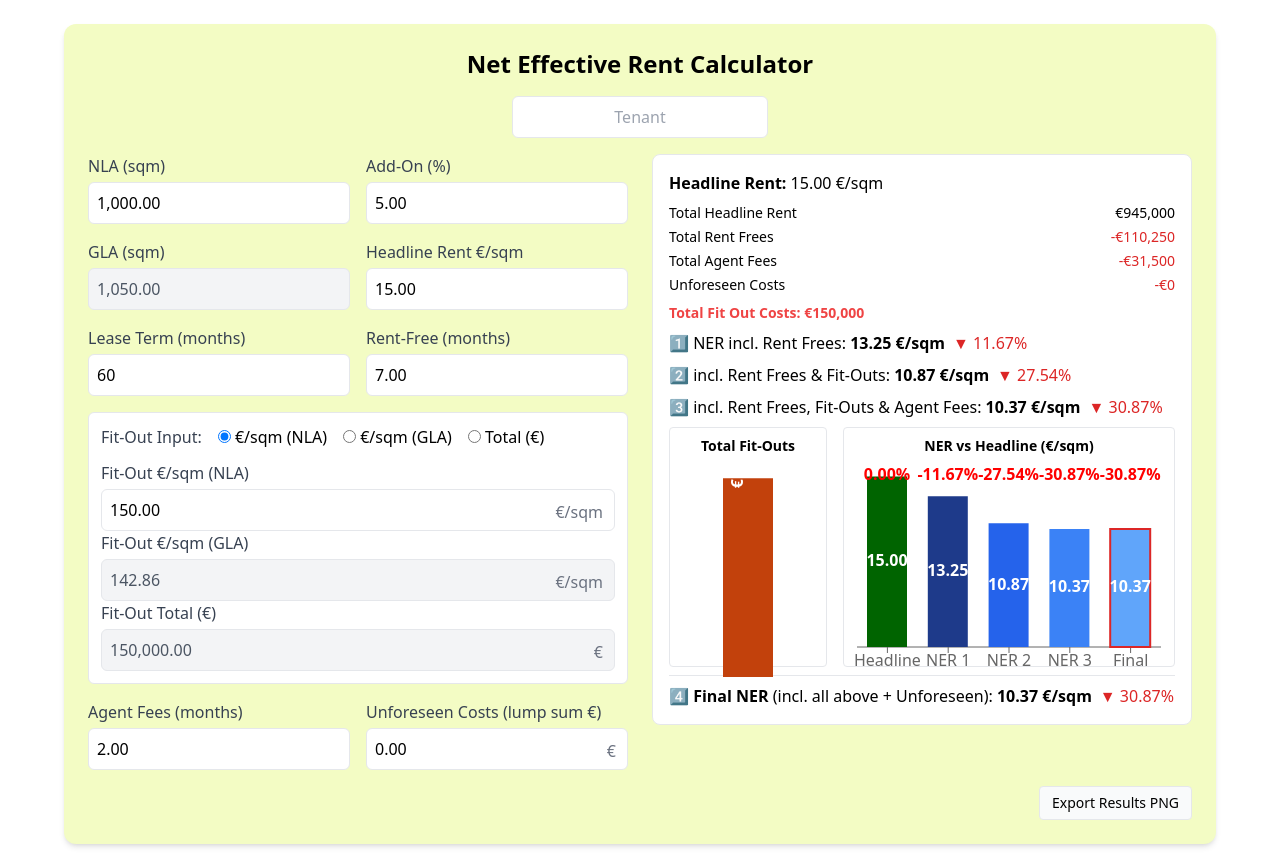
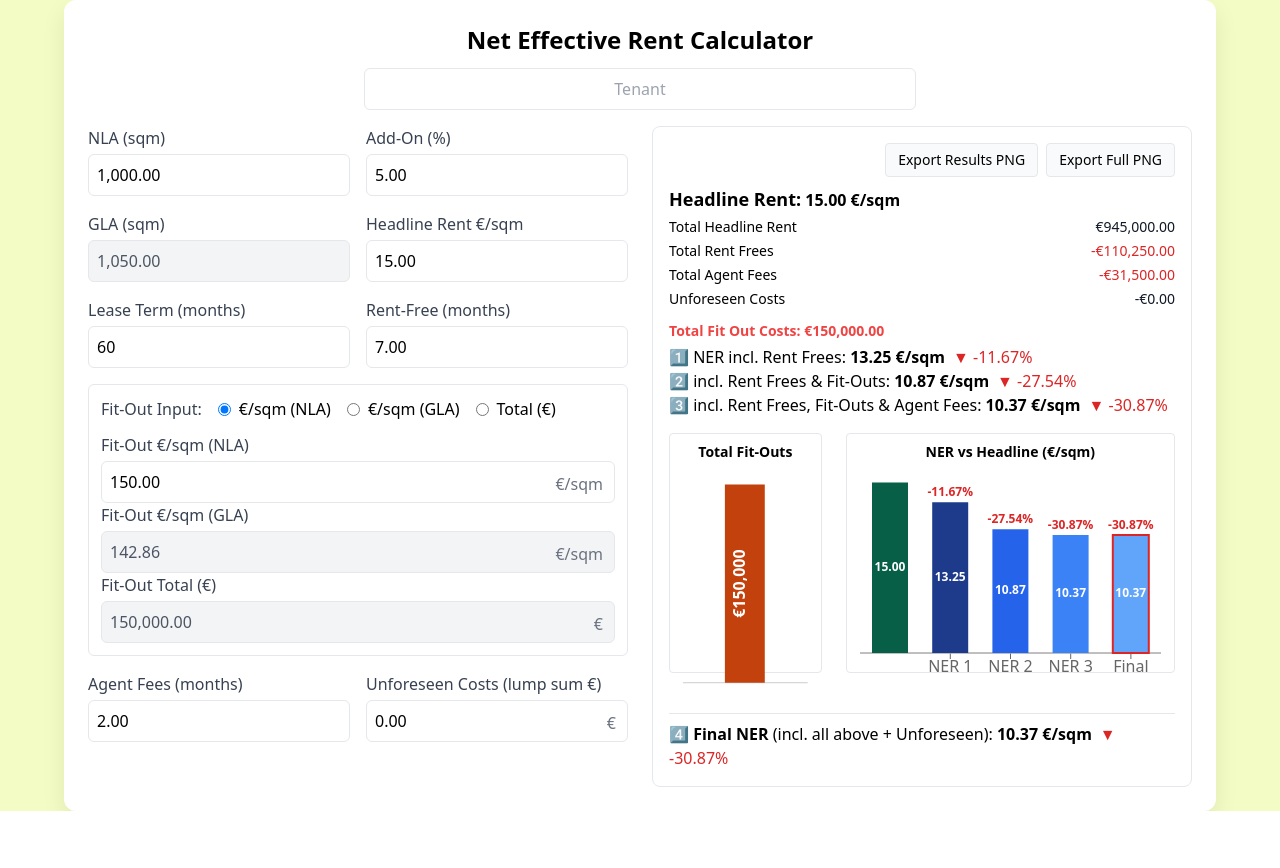
Before and after one commit to Musicandy13/Net-Effective-Rent-Calculator, a React (Vite) app: page / in a window 1280 px wide. After the commit the page ends 811 px from the top, so only its background shows below. Built offline with nearby package versions, Linux system fonts and the light colour scheme.

Commit message:
Update App.jsx

```diff
--- a/src/App.jsx
+++ b/src/App.jsx
@@ -1,4 +1,4 @@
-import { useEffect, useMemo, useState, useRef } from "react";
+import { useEffect, useMemo, useRef, useState } from "react";
 import {
   ResponsiveContainer,
   BarChart,
@@ -7,6 +7,7 @@ import {
   YAxis,
   Tooltip,
   LabelList,
+  ReferenceLine,
   Cell,
 } from "recharts";
 import { toPng } from "html-to-image";
@@ -29,32 +30,49 @@ const FCUR = (n) =>
   (Number.isFinite(n) ? n : 0).toLocaleString("en-US", {
     style: "currency",
     currency: "EUR",
-    maximumFractionDigits: 0, // Fit-Out besser ohne Kommastellen
+  });
+const FCUR0 = (n) =>
+  (Number.isFinite(n) ? n : 0).toLocaleString("en-US", {
+    style: "currency",
+    currency: "EUR",
+    minimumFractionDigits: 0,
+    maximumFractionDigits: 0,
   });
 
-/* ---------- delta badge ---------- */
+/* Geldwert mit Farbe je nach Vorzeichen */
+function Money({ value }) {
+  const cls = value < 0 ? "text-red-600 font-medium" : "text-gray-900 font-medium";
+  return <span className={cls}>{FCUR(value)}</span>;
+}
+
+/* Delta vs Headline */
 function Delta({ base, val }) {
   const pct = base > 0 ? ((val - base) / base) * 100 : 0;
-  const rounded = Math.abs(pct) < 0.005 ? 0 : pct;
-  const down = rounded < 0;
+  const up = pct > 0;
+  const down = pct < 0;
+  const sign = pct > 0 ? "+" : "";
   return (
-    <span className={`${down ? "text-red-600" : "text-green-600"} font-medium ml-2`}>
-      {down ? "▼" : "▲"} {F(Math.abs(rounded), 2)}%
+    <span className={`${down ? "text-red-600" : up ? "text-green-600" : "text-gray-500"} font-medium ml-2`}>
+      {down ? "▼" : up ? "▲" : "■"} {sign}{F(pct, 2)}%
     </span>
   );
 }
 
-/* ---------- numeric input ---------- */
-function NumericField({ label, value, onChange, format = "2dec", step = 1, min = 0, readOnly = false, suffix }) {
+/* ---------- Numeric Input ---------- */
+function NumericField({
+  label,
+  value,
+  onChange,
+  format = "2dec",
+  step = 1,
+  min = 0,
+  readOnly = false,
+  onCommit,
+  suffix,
+}) {
   const [focus, setFocus] = useState(false);
   const num = P(value);
-  const show = focus
-    ? value
-    : format === "int"
-    ? F(num, 0)
-    : format === "1dec"
-    ? F(num, 1)
-    : F(num, 2);
+  const show = focus ? value : format === "int" ? F(num, 0) : format === "1dec" ? F(num, 1) : F(num, 2);
   return (
     <label className="block">
       <span className="text-gray-700">{label}</span>
@@ -71,6 +89,7 @@ function NumericField({ label, value, onChange, format = "2dec", step = 1, min =
             setFocus(false);
             const n = clamp(P(e.target.value), min);
             onChange(String(n));
+            onCommit?.(n);
           }}
           onChange={(e) => onChange(e.target.value.replace(/[^\d.,-]/g, ""))}
           className={`mt-1 block w-full border rounded-md p-2 pr-16 ${readOnly ? "bg-gray-100 text-gray-600" : ""}`}
@@ -85,24 +104,59 @@ function NumericField({ label, value, onChange, format = "2dec", step = 1, min =
   );
 }
 
-/* ---------- chart labels ---------- */
-const VerticalMoneyLabel = ({ x, y, value }) => (
-  <text x={x + 20} y={y + 10} fill="white" fontWeight="bold" transform={`rotate(-90, ${x + 20}, ${y + 10})`}>
-    {FCUR(value)}
+/* ---------- Custom Chart Labels ---------- */
+const PercentLabel = ({ x, y, width, value }) => {
+  if (value == null) return null;
+  const cx = x + width / 2;
+  const fill = value < 0 ? "#dc2626" : "#16a34a";
+  const sign = value > 0 ? "+" : "";
+  return (
+    <text x={cx} y={y - 6} textAnchor="middle" fill={fill} fontSize={12} fontWeight="700">
+      {sign}{F(value, 2)}%
     </text>
   );
-const BarNumberLabel = ({ x, y, width, height, value }) => (
-  <text x={x + width / 2} y={y + height / 2} fill="white" fontWeight="bold" textAnchor="middle" dominantBaseline="middle">
+};
+
+const BarNumberLabel = ({ x, y, width, height, value }) => {
+  if (value == null) return null;
+  const cx = x + width / 2;
+  const cy = y + height / 2;
+  return (
+    <text
+      x={cx}
+      y={cy}
+      textAnchor="middle"
+      dominantBaseline="middle"
+      fill="#ffffff"
+      fontSize={12}
+      fontWeight="800"
+    >
       {F(value, 2)}
     </text>
   );
-const PercentLabel = ({ x, width, value }) => (
-  <text x={x + width / 2} y={20} fill="red" fontWeight="bold" textAnchor="middle">
-    {F(value, 2)}%
+};
+
+/* Fit-Outs: vertikal, ohne Nachkommastellen */
+const VerticalMoneyLabel0 = ({ x, y, width, height, value }) => {
+  if (value == null) return null;
+  const cx = x + width / 2;
+  const cy = y + height / 2;
+  return (
+    <text
+      x={cx}
+      y={cy}
+      transform={`rotate(-90, ${cx}, ${cy})`}
+      textAnchor="middle"
+      fill="#ffffff"
+      fontSize={16}
+      fontWeight="800"
+    >
+      {FCUR0(value)}
     </text>
   );
+};
 
-/* ---------- app ---------- */
+/* ---------- App ---------- */
 export default function App() {
   const [f, setF] = useState({
     tenant: "",
@@ -118,9 +172,11 @@ export default function App() {
     fitTot: "150000.00",
     unforeseen: "0",
   });
-  const [isExporting, setIsExporting] = useState(false);
   const S = (k) => (v) => setF((s) => ({ ...s, [k]: v }));
 
+  const [isExporting, setIsExporting] = useState(false);
+
+  /* parsed */
   const nla = clamp(P(f.nla));
   const addon = clamp(P(f.addon));
   const rent = clamp(P(f.rent));
@@ -128,6 +184,8 @@ export default function App() {
   const rf = clamp(P(f.rf));
   const agent = clamp(P(f.agent));
   const unforeseen = clamp(P(f.unforeseen));
+
+  /* derived */
   const gla = useMemo(() => nla * (1 + addon / 100), [nla, addon]);
   const months = Math.max(0, duration - rf);
   const gross = rent * gla * months;
@@ -136,6 +194,7 @@ export default function App() {
   const perGLA = clamp(P(f.fitPerGLA));
   const tot = clamp(P(f.fitTot));
 
+  /* sync fit-outs */
   useEffect(() => {
     const nNLA = clamp(P(f.fitPerNLA));
     const nGLA = clamp(P(f.fitPerGLA));
@@ -143,24 +202,27 @@ export default function App() {
     if (f.fitMode === "perNLA") {
       const t = nNLA * nla;
       const g = gla > 0 ? t / gla : 0;
-      S("fitTot")(String(t));
-      S("fitPerGLA")(String(g));
+      if (Math.abs(t - nTot) > 1e-9) S("fitTot")(String(t));
+      if (Math.abs(g - nGLA) > 1e-9) S("fitPerGLA")(String(g));
     } else if (f.fitMode === "perGLA") {
       const t = nGLA * gla;
       const n = nla > 0 ? t / nla : 0;
-      S("fitTot")(String(t));
-      S("fitPerNLA")(String(n));
+      if (Math.abs(t - nTot) > 1e-9) S("fitTot")(String(t));
+      if (Math.abs(n - nNLA) > 1e-9) S("fitPerNLA")(String(n));
     } else {
       const n = nla > 0 ? nTot / nla : 0;
       const g = gla > 0 ? nTot / gla : 0;
-      S("fitPerNLA")(String(n));
-      S("fitPerGLA")(String(g));
+      if (Math.abs(n - nNLA) > 1e-9) S("fitPerNLA")(String(n));
+      if (Math.abs(g - nGLA) > 1e-9) S("fitPerGLA")(String(g));
     }
   }, [f.fitMode, f.nla, f.addon, f.fitPerNLA, f.fitPerGLA, f.fitTot]);
 
-  const totalFit = f.fitMode === "perNLA" ? perNLA * nla : f.fitMode === "perGLA" ? perGLA * gla : tot;
+  const totalFit =
+    f.fitMode === "perNLA" ? perNLA * nla : f.fitMode === "perGLA" ? perGLA * gla : tot;
+
   const agentFees = agent * rent * gla;
   const denom = Math.max(1e-9, duration * gla);
+
   const ner1 = gross / denom;
   const ner2 = (gross - totalFit) / denom;
   const ner3 = (gross - totalFit - agentFees) / denom;
@@ -171,35 +233,32 @@ export default function App() {
   const totalAgentFees = agentFees;
   const totalUnforeseen = unforeseen;
 
-  // Farben
+  /* colors */
   const FIT_OUT_COLOR = "#c2410c";
+  const HEADLINE_COLOR = "#065f46";
   const NER_COLORS = ["#1e3a8a", "#2563eb", "#3b82f6", "#60a5fa"];
+
+  /* chart data */
   const chartFitOutData = [{ name: "Fit-Outs", eur: totalFit }];
   const nerBars = [
-    { label: "Headline", val: rent },
-    { label: "NER 1", val: ner1 },
-    { label: "NER 2", val: ner2 },
-    { label: "NER 3", val: ner3 },
-    { label: "Final", val: ner4 },
-  ].map((d, i) => ({
-    name: d.label,
-    sqm: d.val,
-    pct: rent > 0 ? ((d.val - rent) / rent) * 100 : 0,
-    color: i === 0 ? "darkgreen" : NER_COLORS[i - 1],
-  }));
+    { label: "Headline", val: rent, pct: null, color: HEADLINE_COLOR },
+    { label: "NER 1", val: ner1, pct: rent > 0 ? ((ner1 - rent) / rent) * 100 : null, color: NER_COLORS[0] },
+    { label: "NER 2", val: ner2, pct: rent > 0 ? ((ner2 - rent) / rent) * 100 : null, color: NER_COLORS[1] },
+    { label: "NER 3", val: ner3, pct: rent > 0 ? ((ner3 - rent) / rent) * 100 : null, color: NER_COLORS[2] },
+    { label: "Final",   val: ner4, pct: rent > 0 ? ((ner4 - rent) / rent) * 100 : null, color: NER_COLORS[3] },
+  ].map(d => ({ name: d.label, sqm: d.val, pct: d.pct, color: d.color }));
 
-  const resultsContentRef = useRef(null);
+  /* export refs */
+  const pageRef = useRef(null);           // entire page (inputs + results)
+  const resultsCardRef = useRef(null);    // card incl. buttons
+  const resultsContentRef = useRef(null); // content only (no buttons)
 
-  const exportResultsPNG = async () => {
-    if (!resultsContentRef.current) return;
+  /* generic export */
+  const exportNode = async (node, filename) => {
+    if (!node) return;
+    const w = node.scrollWidth;
+    const h = node.scrollHeight;
     try {
-      setIsExporting(true);
-      await new Promise((r) => requestAnimationFrame(() => requestAnimationFrame(r)));
-      const node = resultsContentRef.current;
-      const rect = node.getBoundingClientRect();
-      const pad = 24;
-      const w = Math.ceil(rect.width) + pad * 2;
-      const h = Math.ceil(rect.height) + pad * 2;
       const dataUrl = await toPng(node, {
         cacheBust: true,
         pixelRatio: 3,
@@ -208,118 +267,234 @@ export default function App() {
         height: h,
         canvasWidth: w,
         canvasHeight: h,
-        style: { padding: `${pad}px`, margin: "0", overflow: "visible", boxShadow: "none", borderRadius: "0" },
       });
+      const a = document.createElement("a");
+      a.href = dataUrl;
+      a.download = filename;
+      a.click();
+    } catch (e) {
+      console.error("PNG export failed", e);
+    }
+  };
+
+  /* results export – anti-clipping */
+  const exportResultsPNG = async () => {
+    if (!resultsContentRef.current) return;
+    try {
+      setIsExporting(true);
+      // zwei Frames warten, damit Recharts-Layout fertig ist
+      await new Promise(r => requestAnimationFrame(() => requestAnimationFrame(r)));
+
+      const node = resultsContentRef.current;
+      const rect = node.getBoundingClientRect();
+      const pad = 24; // Sicherheitsrand
+
+      const w = Math.ceil(rect.width) + pad * 2;
+      const h = Math.ceil(rect.height) + pad * 2;
+
+      const dataUrl = await toPng(node, {
+        cacheBust: true,
+        pixelRatio: 3,
+        backgroundColor: "#ffffff",
+        width: w,
+        height: h,
+        canvasWidth: w,
+        canvasHeight: h,
+        style: {
+          padding: `${pad}px`,
+          margin: "0",
+          overflow: "visible",
+          boxShadow: "none",
+          borderRadius: "0",
+        },
+      });
+
       const a = document.createElement("a");
       a.href = dataUrl;
       a.download = "ner-results.png";
       a.click();
+    } catch (e) {
+      console.error("PNG export failed", e);
     } finally {
       setIsExporting(false);
     }
   };
 
   return (
-    <div className="min-h-screen bg-white py-6"> {/* GANZER Hintergrund weiß */}
-      <div className="p-6 max-w-6xl mx-auto bg-[#F3FCC4] rounded-xl shadow-md"> {/* Innen Box Lemongras */}
-        <h2 className="text-2xl font-bold mb-4 text-center">Net Effective Rent Calculator</h2>
+    <div style={{ backgroundColor: "#F3FCC4" }}>
+      <div
+        ref={pageRef}
+        className="p-6 max-w-6xl mx-auto bg-white rounded-xl shadow-md"
+        style={{ boxShadow: "0 10px 25px rgba(0,0,0,.08)" }}
+      >
+        {/* Titel */}
+        <h2 className="text-2xl font-bold mb-2 text-center">Net Effective Rent Calculator</h2>
+
+        {/* Ein Tenant-Feld (ohne Titel) */}
+        <div className="mb-4 flex justify-center">
+          <div className="w-full md:w-1/2">
             <input
               type="text"
-          placeholder="Tenant"
               value={f.tenant}
               onChange={(e) => S("tenant")(e.target.value)}
-          className="block mx-auto mb-4 border rounded-md p-2 w-64 text-center"
+              placeholder="Tenant"
+              className="mt-1 block w-full border rounded-md p-2 text-center"
             />
+          </div>
+        </div>
+
         <div className="grid grid-cols-1 md:grid-cols-2 gap-6">
-          {/* LEFT Inputs */}
+          {/* LEFT: Inputs */}
           <div className="space-y-4">
             <div className="grid grid-cols-2 gap-4">
               <NumericField label="NLA (sqm)" value={f.nla} onChange={S("nla")} />
               <NumericField label="Add-On (%)" value={f.addon} onChange={S("addon")} />
               <label className="block">
                 <span className="text-gray-700">GLA (sqm)</span>
-                <input readOnly value={F(gla, 2)} className="mt-1 block w-full border rounded-md p-2 bg-gray-100 text-gray-600" />
+                <input
+                  readOnly
+                  value={F(gla, 2)}
+                  className="mt-1 block w-full border rounded-md p-2 bg-gray-100 text-gray-600"
+                />
               </label>
               <NumericField label="Headline Rent €/sqm" value={f.rent} onChange={S("rent")} />
               <NumericField label="Lease Term (months)" value={f.duration} onChange={S("duration")} format="int" />
               <NumericField label="Rent-Free (months)" value={f.rf} onChange={S("rf")} />
             </div>
+
             {/* Fit-Out block */}
-            <div className="border rounded-md p-3 bg-white">
+            <div className="border rounded-md p-3">
               <div className="flex flex-wrap items-center gap-4 mb-3">
                 <span className="text-gray-700 font-medium">Fit-Out Input:</span>
-                <label><input type="radio" checked={f.fitMode === "perNLA"} onChange={() => S("fitMode")("perNLA")} /> €/sqm (NLA)</label>
-                <label><input type="radio" checked={f.fitMode === "perGLA"} onChange={() => S("fitMode")("perGLA")} /> €/sqm (GLA)</label>
-                <label><input type="radio" checked={f.fitMode === "total"} onChange={() => S("fitMode")("total")} /> Total (€)</label>
+                <label className="inline-flex items-center gap-2">
+                  <input type="radio" checked={f.fitMode === "perNLA"} onChange={() => S("fitMode")("perNLA")} />
+                  <span>€/sqm (NLA)</span>
+                </label>
+                <label className="inline-flex items-center gap-2">
+                  <input type="radio" checked={f.fitMode === "perGLA"} onChange={() => S("fitMode")("perGLA")} />
+                  <span>€/sqm (GLA)</span>
+                </label>
+                <label className="inline-flex items-center gap-2">
+                  <input type="radio" checked={f.fitMode === "total"} onChange={() => S("fitMode")("total")} />
+                  <span>Total (€)</span>
+                </label>
               </div>
+
               <NumericField label="Fit-Out €/sqm (NLA)" value={f.fitPerNLA} onChange={S("fitPerNLA")} readOnly={f.fitMode !== "perNLA"} suffix="€/sqm" />
               <NumericField label="Fit-Out €/sqm (GLA)" value={f.fitPerGLA} onChange={S("fitPerGLA")} readOnly={f.fitMode !== "perGLA"} suffix="€/sqm" />
               <NumericField label="Fit-Out Total (€)" value={f.fitTot} onChange={S("fitTot")} readOnly={f.fitMode !== "total"} suffix="€" />
             </div>
+
             <div className="grid grid-cols-2 gap-4">
               <NumericField label="Agent Fees (months)" value={f.agent} onChange={S("agent")} />
               <NumericField label="Unforeseen Costs (lump sum €)" value={f.unforeseen} onChange={S("unforeseen")} suffix="€" />
             </div>
           </div>
-          {/* RIGHT Results */}
-          <div className="md:sticky md:top-6 h-fit" ref={resultsContentRef}>
-            <div className="rounded-lg border p-4 space-y-2 bg-white">
-              {f.tenant && <p className="font-bold text-lg underline mb-2">Tenant: {f.tenant}</p>}
-              <p><strong>Headline Rent:</strong> {F(rent, 2)} €/sqm</p>
-              <div className="grid grid-cols-2 gap-x-4 gap-y-1 text-sm mb-2 mt-1">
-                <div>Total Headline Rent</div><div className="text-right">{FCUR(totalHeadline)}</div>
-                <div>Total Rent Frees</div><div className="text-right text-red-600">-{FCUR(totalRentFrees)}</div>
-                <div>Total Agent Fees</div><div className="text-right text-red-600">-{FCUR(totalAgentFees)}</div>
-                <div>Unforeseen Costs</div><div className="text-right text-red-600">-{FCUR(totalUnforeseen)}</div>
+
+          {/* RIGHT: Results */}
+          <div className="md:sticky md:top-6 h-fit">
+            <div ref={resultsCardRef} className="rounded-lg border p-4 space-y-2 bg-white">
+              {/* Export-Buttons (werden NICHT in results-content exportiert) */}
+              <div className="flex gap-2 justify-end">
+                <button
+                  onClick={exportResultsPNG}
+                  className="px-3 py-1.5 rounded border bg-gray-50 hover:bg-gray-100 text-sm"
+                >
+                  Export Results PNG
+                </button>
+                <button
+                  onClick={() => exportNode(pageRef.current, "ner-full.png")}
+                  className="px-3 py-1.5 rounded border bg-gray-50 hover:bg-gray-100 text-sm"
+                >
+                  Export Full PNG
+                </button>
               </div>
-              <p className="text-sm text-red-500 font-semibold">Total Fit Out Costs: {FCUR(totalFit)}</p>
+
+              {/* Inhalte für Export */}
+              <div ref={resultsContentRef}>
+                {f.tenant.trim() && (
+                  <div className="mb-1">
+                    <span className="text-xl font-bold">
+                      Tenant: <u>{f.tenant.trim()}</u>
+                    </span>
+                  </div>
+                )}
+
+                <p className="mb-1">
+                  <strong className="text-lg">Headline Rent:</strong> <strong>{F(rent, 2)} €/sqm</strong>
+                </p>
+
+                <div className="grid grid-cols-2 gap-x-4 gap-y-1 text-sm mb-3">
+                  <div>Total Headline Rent</div>
+                  <div className="text-right"><Money value={ totalHeadline } /></div>
+
+                  <div>Total Rent Frees</div>
+                  <div className="text-right"><Money value={ -totalRentFrees } /></div>
+
+                  <div>Total Agent Fees</div>
+                  <div className="text-right"><Money value={ -totalAgentFees } /></div>
+
+                  <div>Unforeseen Costs</div>
+                  <div className="text-right"><Money value={ -totalUnforeseen } /></div>
+                </div>
+
+                <p className="text-sm font-semibold text-red-500 mb-1">
+                  Total Fit Out Costs: {FCUR(totalFit)}
+                </p>
+
                 <p>1️⃣ NER incl. Rent Frees: <b>{F(ner1, 2)} €/sqm</b><Delta base={rent} val={ner1} /></p>
                 <p>2️⃣ incl. Rent Frees & Fit-Outs: <b>{F(ner2, 2)} €/sqm</b><Delta base={rent} val={ner2} /></p>
                 <p>3️⃣ incl. Rent Frees, Fit-Outs & Agent Fees: <b>{F(ner3, 2)} €/sqm</b><Delta base={rent} val={ner3} /></p>
-              {/* Charts row */}
-              <div className="mt-4 grid grid-cols-3 gap-4">
+
+                {/* Charts */}
+                <div className="mt-4 grid grid-cols-3 gap-6">
                   <div className="h-60 border rounded p-2 col-span-1">
                     <div className="text-sm font-bold text-center mb-1">Total Fit-Outs</div>
                     <ResponsiveContainer width="100%" height="100%">
                       <BarChart data={chartFitOutData}>
                         <XAxis dataKey="name" hide />
                         <YAxis hide />
-                      <Tooltip formatter={(v) => FCUR(v)} />
-                      <Bar dataKey="eur" fill={FIT_OUT_COLOR} barSize={50} isAnimationActive={!isExporting}>
-                        <LabelList content={<VerticalMoneyLabel />} />
+                        <Tooltip formatter={(v) => FCUR0(v)} />
+                        <ReferenceLine y={0} />
+                        <Bar dataKey="eur" fill={FIT_OUT_COLOR} barSize={40} isAnimationActive={!isExporting}>
+                          <LabelList content={<VerticalMoneyLabel0 />} />
                         </Bar>
                       </BarChart>
                     </ResponsiveContainer>
                   </div>
+
                   <div className="h-60 border rounded p-2 col-span-2">
                     <div className="text-sm font-bold text-center mb-1">NER vs Headline (€/sqm)</div>
                     <ResponsiveContainer width="100%" height="100%">
-                    <BarChart data={nerBars}>
+                      <BarChart data={nerBars} barCategoryGap={18} barGap={4}>
                         <XAxis dataKey="name" />
                         <YAxis hide />
                         <Tooltip formatter={(v, n) => (n === "sqm" ? `${F(v, 2)} €/sqm` : `${F(v, 2)}%`)} />
-                      <Bar dataKey="sqm" barSize={40} isAnimationActive={!isExporting}>
+                        <ReferenceLine y={0} />
+                        <Bar dataKey="sqm" barSize={36} isAnimationActive={!isExporting}>
                           <LabelList dataKey="sqm" content={<BarNumberLabel />} />
                           <LabelList dataKey="pct" content={<PercentLabel />} />
-                        {nerBars.map((entry, index) => (
-                          <Cell key={index} fill={entry.color} stroke={entry.name === "Final" ? "#dc2626" : undefined} strokeWidth={entry.name === "Final" ? 2 : undefined} />
+                          {nerBars.map((e, i) => (
+                            <Cell
+                              key={i}
+                              fill={e.color}
+                              stroke={e.name === "Final" ? "#dc2626" : undefined}
+                              strokeWidth={e.name === "Final" ? 2 : undefined}
+                            />
                           ))}
                         </Bar>
                       </BarChart>
                     </ResponsiveContainer>
                   </div>
                 </div>
-              <p className="border-t pt-2 mt-6">
+
+                <p className="border-t pt-2 mt-10">
                   4️⃣ <b>Final NER</b> (incl. all above + Unforeseen): <b>{F(ner4, 2)} €/sqm</b>
                   <Delta base={rent} val={ner4} />
                 </p>
               </div>
             </div>
           </div>
-        <div className="flex justify-end mt-4">
-          <button onClick={exportResultsPNG} className="px-3 py-1.5 rounded border bg-gray-50 hover:bg-gray-100 text-sm">
-            Export Results PNG
-          </button>
         </div>
       </div>
     </div>
```
Lines whose indentation alone changed are shown as unchanged.
